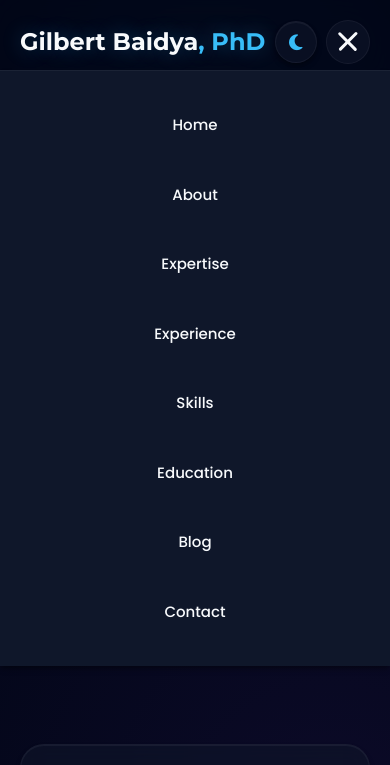
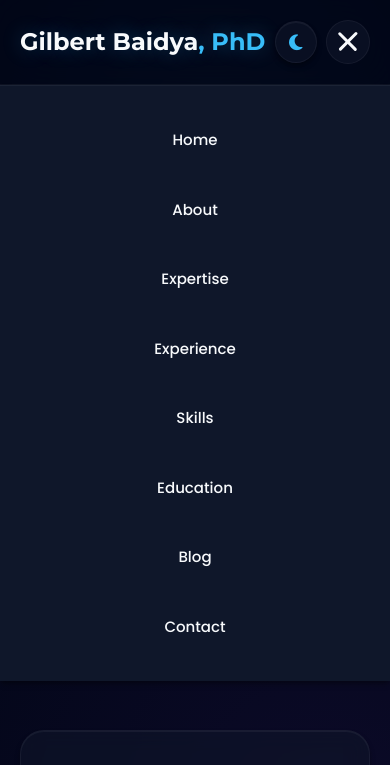
Before and after one commit to gilbert-baidya/Gilbert.Baidya, a plain HTML site: page blog-post-template.html in a window 390 px wide. Both pictures are taken after a click on the button 347 px from the left and 42 px from the top of the page. Shown: the top 765 px of the page. Drawn offline with Linux system fonts and the light colour scheme.

Commit message:
Updated script.js and styles.css

```diff
--- a/script.js
+++ b/script.js
@@ -64,6 +64,13 @@
             spans[1].style.opacity = isExpanded ? '0' : '1';
             spans[2].style.transform = isExpanded ? 'rotate(-45deg) translate(7px, -6px)' : '';
         }
+
+        if (window.matchMedia('(max-width: 600px)').matches) {
+            const navbar = document.getElementById('navbar');
+            const navHeight = navbar ? navbar.offsetHeight : 70;
+            document.documentElement.style.setProperty('--mobile-nav-offset', `${navHeight}px`);
+            document.body.classList.toggle('nav-open', isExpanded);
+        }
     };
 
     if (hamburger) {
@@ -94,6 +101,10 @@
                     spans[1].style.opacity = '1';
                     spans[2].style.transform = '';
                 }
+            }
+
+            if (window.matchMedia('(max-width: 600px)').matches) {
+                document.body.classList.remove('nav-open');
             }
         });
     });
--- a/styles.css
+++ b/styles.css
@@ -2205,15 +2205,21 @@
 }
 
 @media (max-width: 600px) {
-    .navbar {
+    :root {
         --white: #ffffff;
         --text-dark: #0f172a;
+        --text-light: #94a3b8;
+        --primary-color: #38bdf8;
+        --secondary-color: #fbbf24;
+        --primary-light: #67e8f9;
         --shadow-lg: 0 18px 30px -18px rgba(2, 6, 23, 0.6);
+        --shadow-xl: 0 24px 40px -20px rgba(2, 6, 23, 0.7);
         --transition-base: var(--transition-fast);
     }
 
     .nav-menu {
         background: var(--bg-secondary);
+        top: var(--mobile-nav-offset, 70px);
         box-shadow: var(--shadow-glass);
     }
 
@@ -2240,6 +2246,10 @@
         background: var(--text-primary);
     }
 
+    body.nav-open {
+        overflow: hidden;
+    }
+
     .hero {
         min-height: 100svh;
         min-height: 100dvh;
@@ -2260,6 +2270,18 @@
     .article-content th,
     .article-content td {
         white-space: nowrap;
+    }
+
+    .blog-hero .page-title {
+        font-size: 32px;
+    }
+
+}
+
+@media (max-width: 600px) and (prefers-reduced-motion: reduce) {
+    * {
+        animation: none !important;
+        transition: none !important;
     }
 }
 
```
